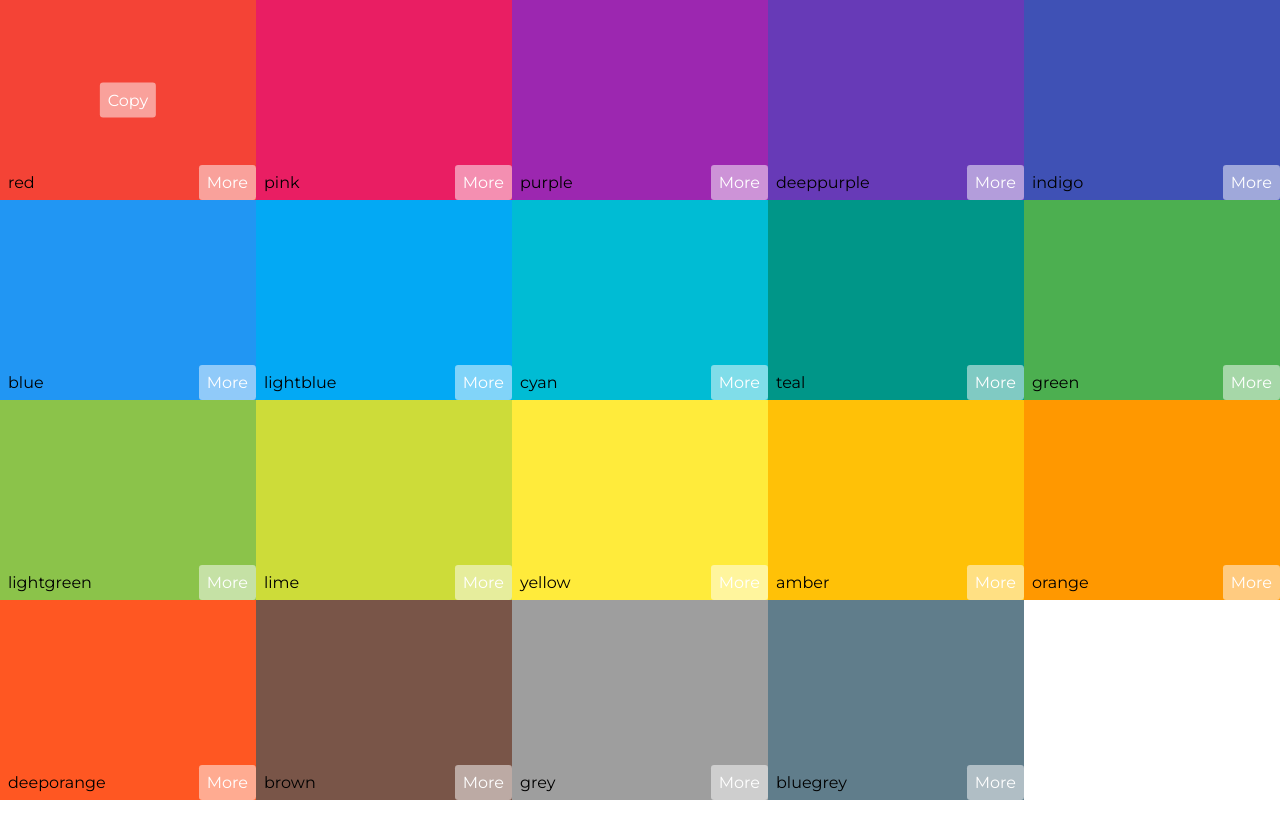
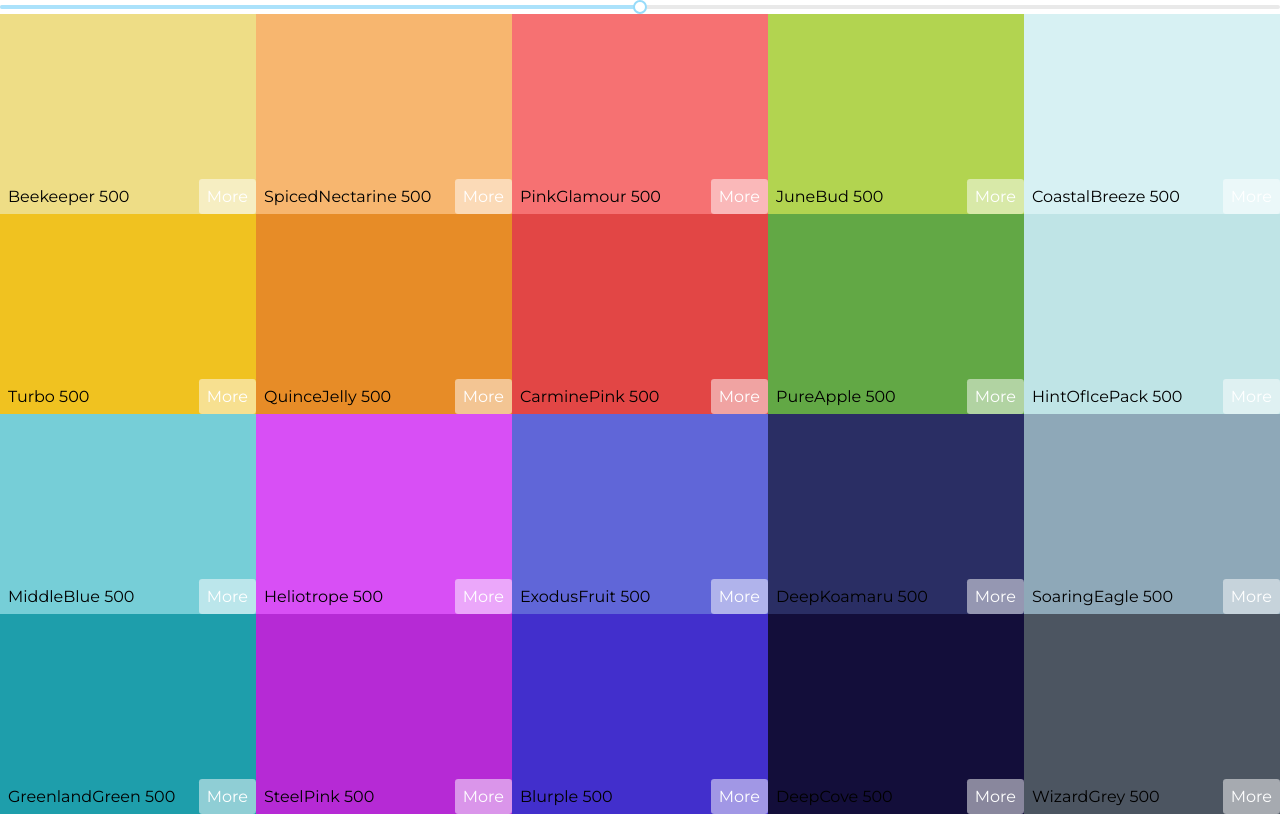
Before and after one commit to Arghun-dev/Color-App, a React (Create React App) app in the folder colorapp/: page / in a window 1280 px wide. Built offline with nearby package versions, Linux system fonts and the light colour scheme.

Commit message:
Add unstyled color slider

```diff
--- a/colorapp/package.json
+++ b/colorapp/package.json
@@ -7,6 +7,7 @@
     "@testing-library/react": "^9.3.2",
     "@testing-library/user-event": "^7.1.2",
     "chroma-js": "^2.1.0",
+    "rc-slider": "^9.2.2",
     "react": "^16.13.0",
     "react-copy-to-clipboard": "^5.0.2",
     "react-dom": "^16.13.0",
--- a/colorapp/src/App.js
+++ b/colorapp/src/App.js
@@ -5,10 +5,9 @@
 import { generatePalette } from './colorHelpers';
 
 function App() {
-  console.log(generatePalette(seedColors[4]));
   return (
     <div>
-      <Palette {...seedColors[0]} />
+      <Palette palette={generatePalette(seedColors[4])} />
     </div>
   );
 }
--- a/colorapp/src/Palette.js
+++ b/colorapp/src/Palette.js
@@ -1,14 +1,42 @@
 import React from 'react';
 import './Palette.css';
 import ColorBox from './ColorBox';
+import Slider from 'rc-slider';
+import "rc-slider/assets/index.css";
 
 class Palette extends React.Component {
+    constructor(props){
+        super(props);
+
+        this.state = {
+            level: 500
+        }
+
+        this.changeLevel = this.changeLevel.bind(this);
+    }
+    changeLevel(newLevel){
+        this.setState({
+            level: newLevel
+        })
+    }
     render() {
-        const colorBoxes = this.props.colors.map(color => (
-            <ColorBox name={color.name} color={color.color} />
+        const { colors } = this.props.palette;
+        const { level } = this.state;
+        const colorBoxes = colors[level].map(color => (
+            <ColorBox
+                name={color.name}
+                color={color.hex}
+            />
         ))
         return (
             <div className='Palette'>
+                <Slider
+                    defaultValue={level}
+                    min={100}
+                    max={900}
+                    onAfterChange={this.changeLevel}
+                    step={100}
+                />
                 {/* Navbar goes here */}
                 <div className='Palette-colors'>
                     {colorBoxes}
```
Also changed, not shown: 1 other file (tests, documents, lock files or other folders).
